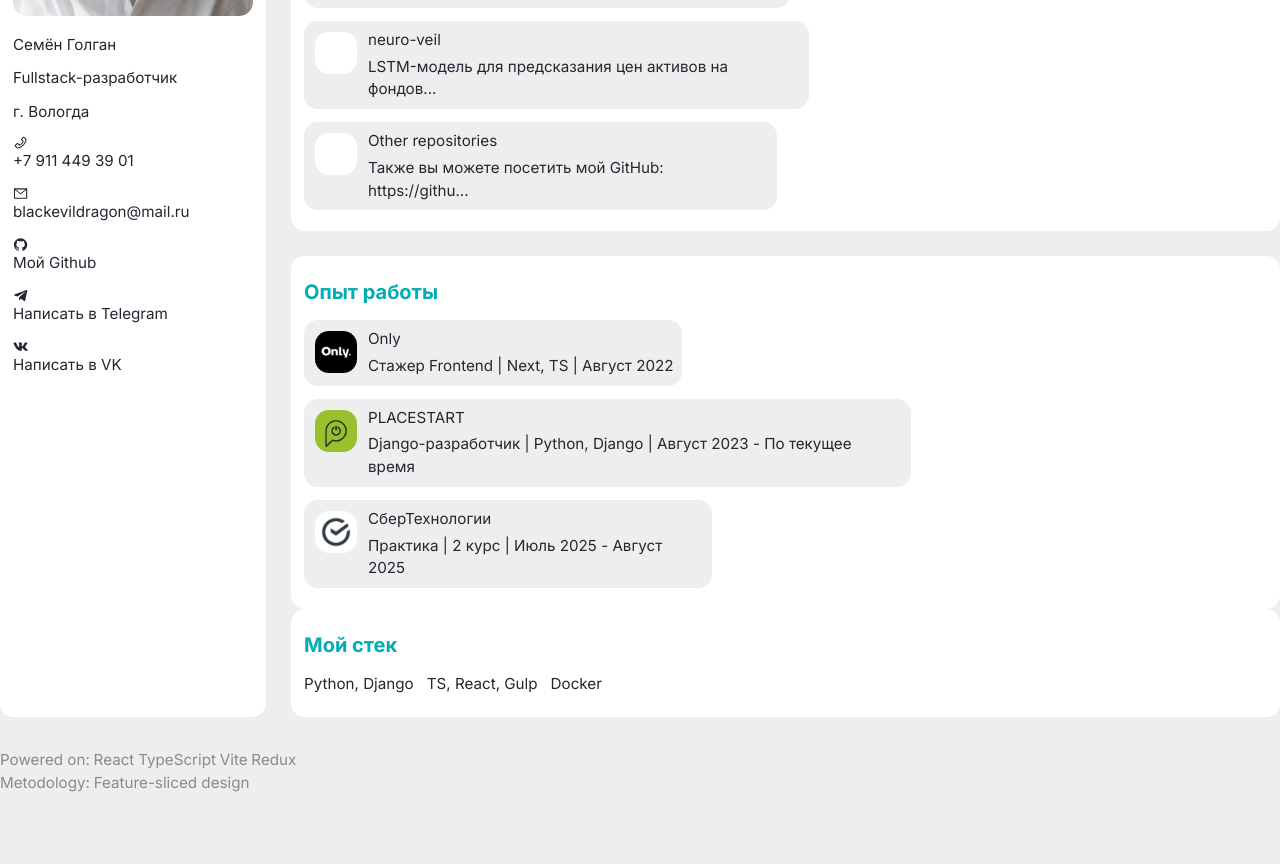
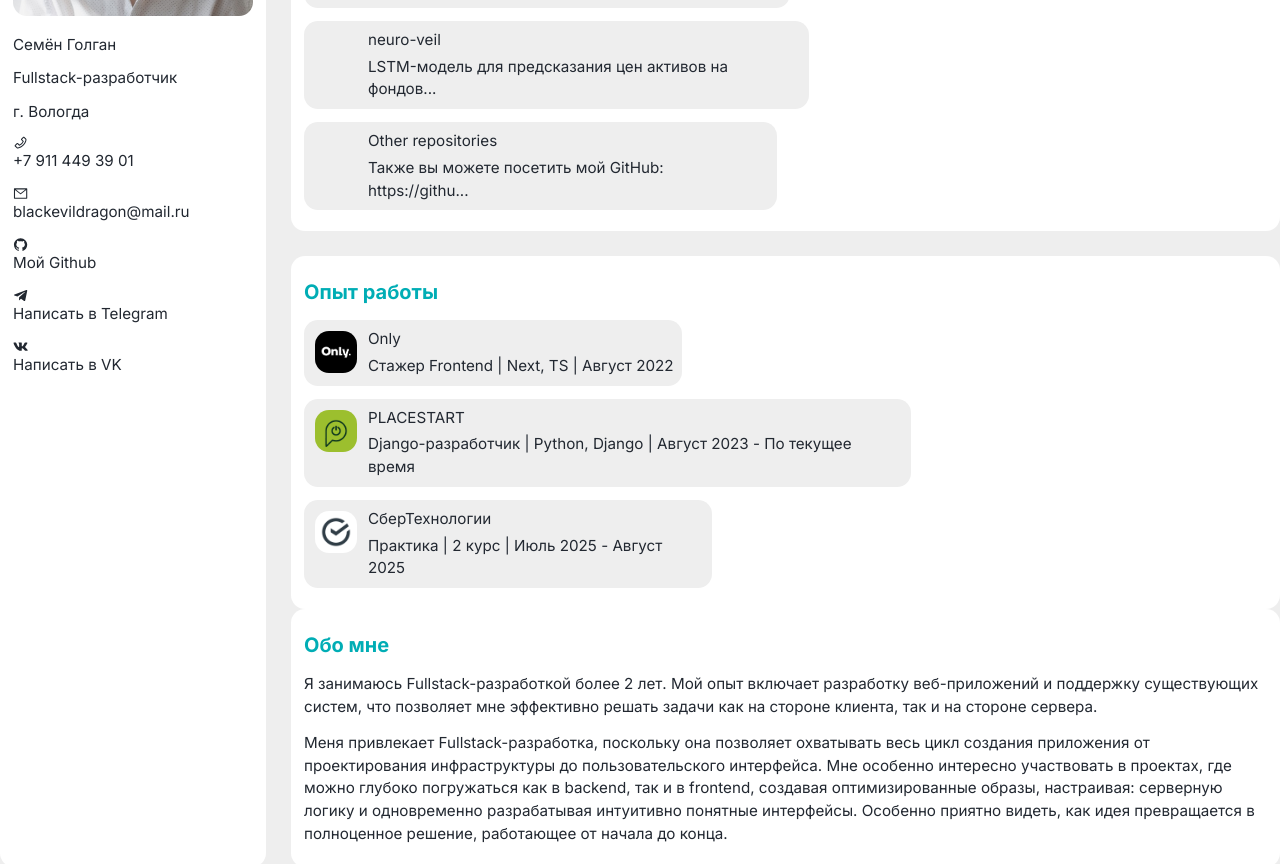
Before and after one commit to black-evil-dragon/ml-start-task, a React (Vite) app in the folder app/: page / in a window 1280 px wide. Shown: the part 380-1244 px from the top of the page. Before the commit the page ends 1207 px from the top, so only its background shows below. Built offline with nearby package versions, Linux system fonts and the light colour scheme.

Commit message:
[dev] Добавил redux, убрал MessageCard

```diff
--- a/app/src/app/layout/Footer/footer.module.scss
+++ b/app/src/app/layout/Footer/footer.module.scss
@@ -3,10 +3,14 @@
 
     .links {
         display: flex;
+        justify-content: center;
+        align-items: center;
         flex-wrap: wrap;
 
         gap: calcFluid(2, 5);
 
+        text-align: center;
+
         @include theme-text-color(.5);
     }
 }
--- a/app/src/app/store/index.ts
+++ b/app/src/app/store/index.ts
@@ -1,13 +1,13 @@
 import { configureStore } from '@reduxjs/toolkit';
 
 
-// import { ChatReduser } from '@entities/chat';
+import { chatReducer } from '@entities/chat';
 
 
 
 export const store = configureStore({
     reducer: {
-        // chat: ChatReduser
+        chat: chatReducer
     },
 });
 
--- a/app/src/app/styles/settings/_variables.scss
+++ b/app/src/app/styles/settings/_variables.scss
@@ -9,6 +9,8 @@ $color-gray-dark: #222831;
 
 
 $transition-time: .33s;
+
+$border-width: 1px;
 $border-radius: 14px;
 
 
--- a/app/src/entities/chat/index.ts
+++ b/app/src/entities/chat/index.ts
@@ -1,3 +1,2 @@
-// //* Store
-// export { default as ChatReduser } from './model/slice'
-// export * as ChatManager from './model/slice'
+//* Store
+export { chatReducer } from './model/slice';
--- a/app/src/entities/chat/model/slice.ts
+++ b/app/src/entities/chat/model/slice.ts
@@ -1,33 +1,51 @@
-// import { createSlice, type PayloadAction } from '@reduxjs/toolkit';
+import { createSlice, type PayloadAction } from '@reduxjs/toolkit';
 
 
-// const initialState = {
-//     data: {
-//         id: '',
+export interface Message {
+    id: string;
+    text: string;
+    userId: string;
+    timestamp: string;
+    isRead: boolean;
+}
 
-//         created_at: '',
-//         updated_at: '',
-//     }
-// };
+export interface ChatState {
+    messages: Message[];
 
+    activeChatId: string | null;
+    loading: boolean;
+    error: string | null;
+}
 
-// const ChatSlice = createSlice({
-//     name: 'chat-content',
-//     initialState,
-//     reducers: {
-//         set(
-//             state,
-//             action: PayloadAction<any>
-//         ) {
+const initialState: ChatState = {
+    messages: [],
 
-//         }
-//     }
-// });
+    activeChatId: null,
+    loading: false,
+    error: null,
+};
 
-// export const {
+const chatSlice = createSlice({
+    name: 'chat',
+    initialState,
+    reducers: {
+        setActiveChat: (state, action: PayloadAction<string | null>) => {
+            state.activeChatId = action.payload;
+        },
 
-//     set,
+        setLoading: (state, action: PayloadAction<boolean>) => {
+            state.loading = action.payload;
+        },
 
-// } = ChatSlice.actions;
+        setError: (state, action: PayloadAction<string | null>) => {
+            state.error = action.payload;
+        },
 
-// export default ChatSlice.reducer
+        loadMessages: (state, action: PayloadAction<Message[]>) => {
+            state.messages = action.payload;
+        }
+    }
+});
+
+export const chatAction = chatSlice.actions;
+export const chatReducer = chatSlice.reducer
--- a/app/src/entities/user/ui/UserAvatar/UserAvatar.tsx
+++ b/app/src/entities/user/ui/UserAvatar/UserAvatar.tsx
@@ -9,6 +9,8 @@ interface UserAvatarProps {
 
     image?: string;
     isActive?: boolean;
+
+    onClick?: () => void;
 }
 
 export const UserAvatar: FC<UserAvatarProps> = ({
@@ -16,14 +18,16 @@ export const UserAvatar: FC<UserAvatarProps> = ({
     url,
 
     image,
-    isActive
+    isActive,
+
+    onClick
 }) => {
     return (
-        <div className={classNames(styles.wrapper)}>
+        <div className={classNames(styles.wrapper)} onClick={onClick}>
             <a href={url} className={classNames('font--no-underline')}>
                 {image ?
                     <img src={image} alt={name} className={styles.image} />
-                    : <div className={styles.image}></div>
+                    : <div className={classNames(styles.image, styles.imagePlaceholder)}></div>
                 }
             </a>
 
--- a/app/src/entities/user/ui/UserAvatar/user-avatar.module.scss
+++ b/app/src/entities/user/ui/UserAvatar/user-avatar.module.scss
@@ -8,12 +8,16 @@
     .image {
         aspect-ratio: 1;
         object-fit: cover;
+        object-position: center;
 
         width: calcFluid(30, 50);
         height: calcFluid(30, 50);
 
-        background-color: #fff;
         border-radius: $border-radius;
+
+        &-placeholder {
+            background-color: #fff;
+        }
     }
 
 }
--- a/app/src/entities/user/ui/UserCard/UserCard.tsx
+++ b/app/src/entities/user/ui/UserCard/UserCard.tsx
@@ -16,7 +16,9 @@ interface UserCardProps {
     url: string
     image?: string
 
-    bio?: string
+    subText?: string,
+
+    onClick?: () => void,
 }
 
 
@@ -27,22 +29,25 @@ export const UserCard: FC<UserCardProps> = ({
     name,
     image,
 
-    bio,
+    subText,
+
+    onClick
 
 }) => {
-    return (<div className={classNames(styles.wrapper, className)}>
+    return (<div className={classNames(styles.wrapper, className)} onClick={onClick}>
         <UserAvatar
             name={name}
             url={url}
             image={image}
+            onClick={onClick}
         />
 
         <div className={classNames(styles.content)}>
             <div className={styles.contentName}>
-                <a href={url} target="_blank">{name}</a>
+                {name}
             </div>
             <div className={styles.contentText}>
-                {bio}
+                {subText}
             </div>
         </div>
     </div>);
--- a/app/src/entities/user/ui/UserCard/user-card.module.scss
+++ b/app/src/entities/user/ui/UserCard/user-card.module.scss
@@ -1,16 +1,25 @@
 .wrapper {
+    cursor: pointer;
+
     display: flex;
     gap: calcFluid(5, 10);
-
 
     padding: calcFluid(5, 10);
 
     border-radius: $border-radius;
-    @include theme("page");
+
+    @include theme-color("color", "text");
+    @include theme-color("background-color", "page");
+
+    transform: scale(1);
+    transition: transform $transition-time ease-in-out, background-color $transition-time ease-in-out;
 
 
+    &:hover {
+        transform: scale(.985);
 
-
+        @include theme-color("background-color", "page", .65);
+    }
 
     .content {
         display: flex;
--- a/app/src/shared/data/data.ts
+++ b/app/src/shared/data/data.ts
@@ -2,6 +2,12 @@ import type { Contacts } from '../types'
 
 import { AiOutlineGithub, AiOutlineMail, AiOutlinePhone } from "react-icons/ai";
 import { FaTelegramPlane, FaVk } from "react-icons/fa";
+
+// Images
+
+import onlyLogo from '../images/only.png'
+import placestartLogo from '../images/placestart.png'
+import sbertechLogo from '../images/sbertech.jpeg'
 
 //*  Контакты ______________________________________________________________________
 
@@ -44,8 +50,7 @@ export const MESSAGES = [
   {
     userName: "interval-slider-task",
     link: "https://github.com/black-evil-dragon/interval-slider-task",
-    text:
-      'Тестовое задание от компании only.digital, блок "Слайдер". repo: https://github.com/black-evil-dragon/interval-slider-task',
+    text: 'Тестовое задание от компании only.digital, блок "Слайдер". repo: https://github.com/black-evil-dragon/interval-slider-task',
   },
   {
     userName: "duckling-bot",
@@ -78,7 +83,7 @@ export const EXPREIENCE = [
     url: "https://only.digital/",
     description: "Познакомился с React, scss, typescript, с продуктом компании и методологией БЭМ",
 
-    image: "only.png",
+    image: onlyLogo,
 
     date: {
       start: "Август 2022",
@@ -89,10 +94,10 @@ export const EXPREIENCE = [
   {
     title: "PLACESTART",
     bio: "Django-разработчик | Python, Django",
-    url: "https://only.digital/",
+    url: "https://place-start.ru/",
     description: "",
 
-    image: "placestart.png",
+    image: placestartLogo,
 
     date: {
       start: "Август 2023",
@@ -105,7 +110,7 @@ export const EXPREIENCE = [
     url: "https://sbertech.ru/",
     description: "Летняя практика в СберТех'е, знакомство с Java",
 
-    image: "sbertech.jpeg",
+    image: sbertechLogo,
 
     date: {
       start: "Июль 2025",
--- a/app/src/widgets/profile/ui/Profile.tsx
+++ b/app/src/widgets/profile/ui/Profile.tsx
@@ -1,6 +1,6 @@
 import classNames from "classnames";
 
-import { MessageCard } from "@entities/messages";
+// import { MessageCard } from "@entities/messages";
 import { UserCard, UserProfileCard } from "@entities/user";
 
 
@@ -18,6 +18,13 @@ import { MESSAGES } from "@shared/data/data";
 import { previewText } from "@shared/libs/previewText";
 
 const Profile = () => {
+
+
+    const openUrl = (url: string) => {
+        window.open(url, "_blank")
+    }
+
+
     return (<div className={classNames(stylesLayout.pageContainer, styles.wrapper)}>
 
         <UserProfileCard
@@ -38,11 +45,11 @@ const Profile = () => {
                     title="Последние проекты"
                     className={classNames(stylesLayout.wrapper, styles.contentItem)}
                 >
-                    {MESSAGES.map((message, key) => (<MessageCard
+                    {MESSAGES.map((message, key) => (<UserCard
                         className={classNames(stylesItemsContainer.containerItem, stylesItemsContainer.containerItem2)}
                         name={message.userName}
-                        message={previewText(message.text, 50)}
-                        link={message.link}
+                        subText={previewText(message.text, 50)}
+                        url={message.link}
 
                         key={key}
                     />))}
@@ -57,9 +64,10 @@ const Profile = () => {
                     {EXPREIENCE.map((job, key) => (<UserCard
                         className={classNames(stylesItemsContainer.containerItem, stylesItemsContainer.containerItem1)}
                         name={job.title}
-                        bio={job.bio + ' | ' + job.date.start + (job.date.end ? ' - ' + job.date.end : '')}
+                        subText={job.bio + ' | ' + job.date.start + (job.date.end ? ' - ' + job.date.end : '')}
                         url={job.url}
-                        image={`/src/shared/images/${job.image}`}
+                        image={job.image}
+                        onClick={() => { openUrl(job.url) }}
 
                         key={key}
                     />))}
@@ -69,12 +77,16 @@ const Profile = () => {
                 </ItemsContainer>
 
                 <ItemsContainer
-                    title="Мой стек"
+                    title="Обо мне"
                     className={classNames(stylesLayout.wrapper, styles.contentItem)}
                 >
-                    <div>Python, Django</div>
-                    <div>TS, React, Gulp</div>
-                    <div>Docker</div>
+                    <p>
+                        Я занимаюсь Fullstack-разработкой более 2 лет. Мой опыт включает разработку веб-приложений и поддержку существующих систем, что позволяет мне эффективно решать задачи как на стороне клиента, так и на стороне сервера.
+                    </p>
+
+                    <p>
+                        Меня привлекает Fullstack-разработка, поскольку она позволяет охватывать весь цикл создания приложения от проектирования инфраструктуры до пользовательского интерфейса. Мне особенно интересно участвовать в проектах, где можно глубоко погружаться как в backend, так и в frontend, создавая оптимизированные образы, настраивая: серверную логику и одновременно разрабатывая интуитивно понятные интерфейсы. Особенно приятно видеть, как идея превращается в полноценное решение, работающее от начала до конца.
+                    </p>
                 </ItemsContainer>
 
 
```
Also changed, not shown: 1 other file (tests, documents, lock files or other folders).
